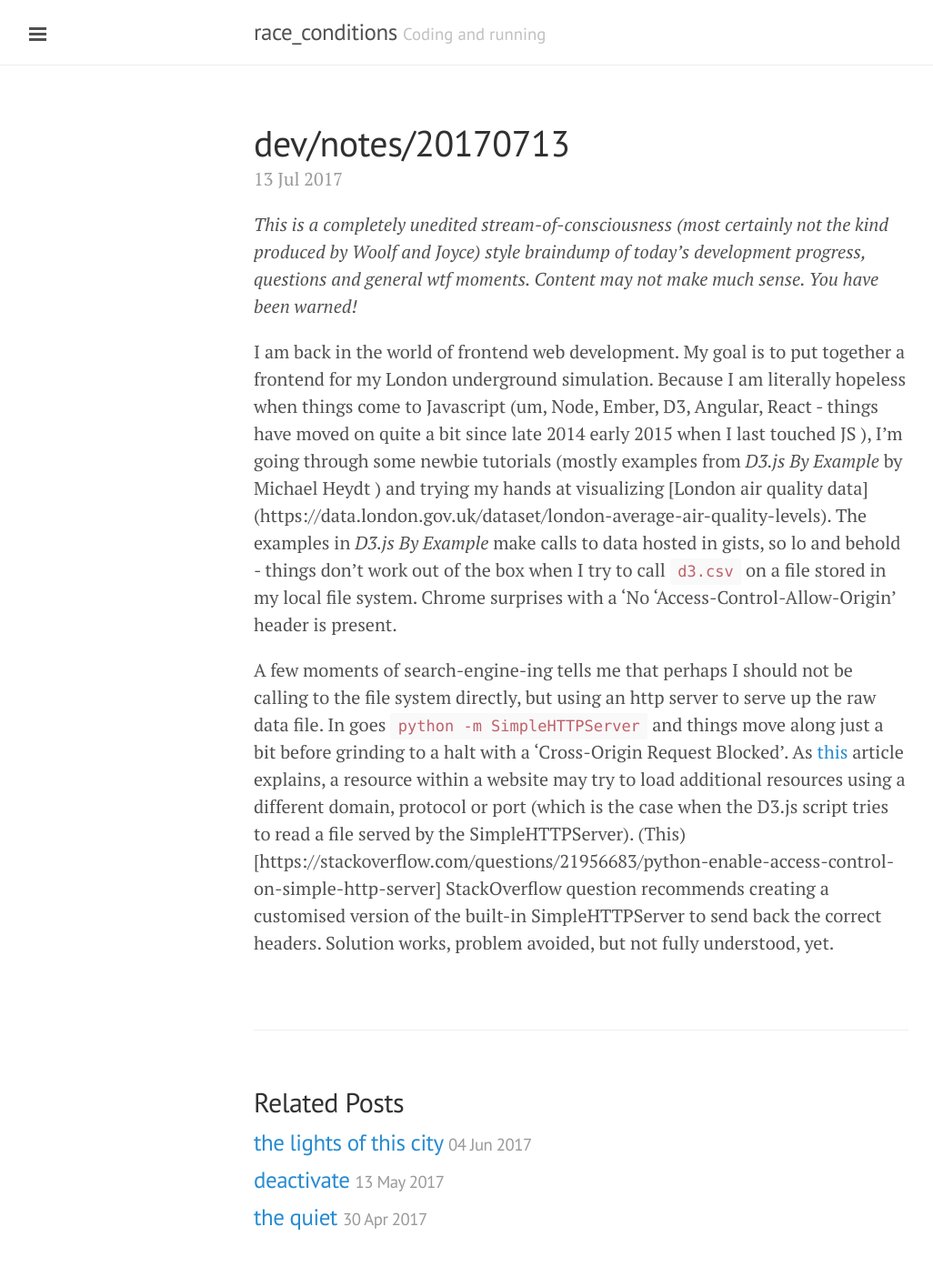
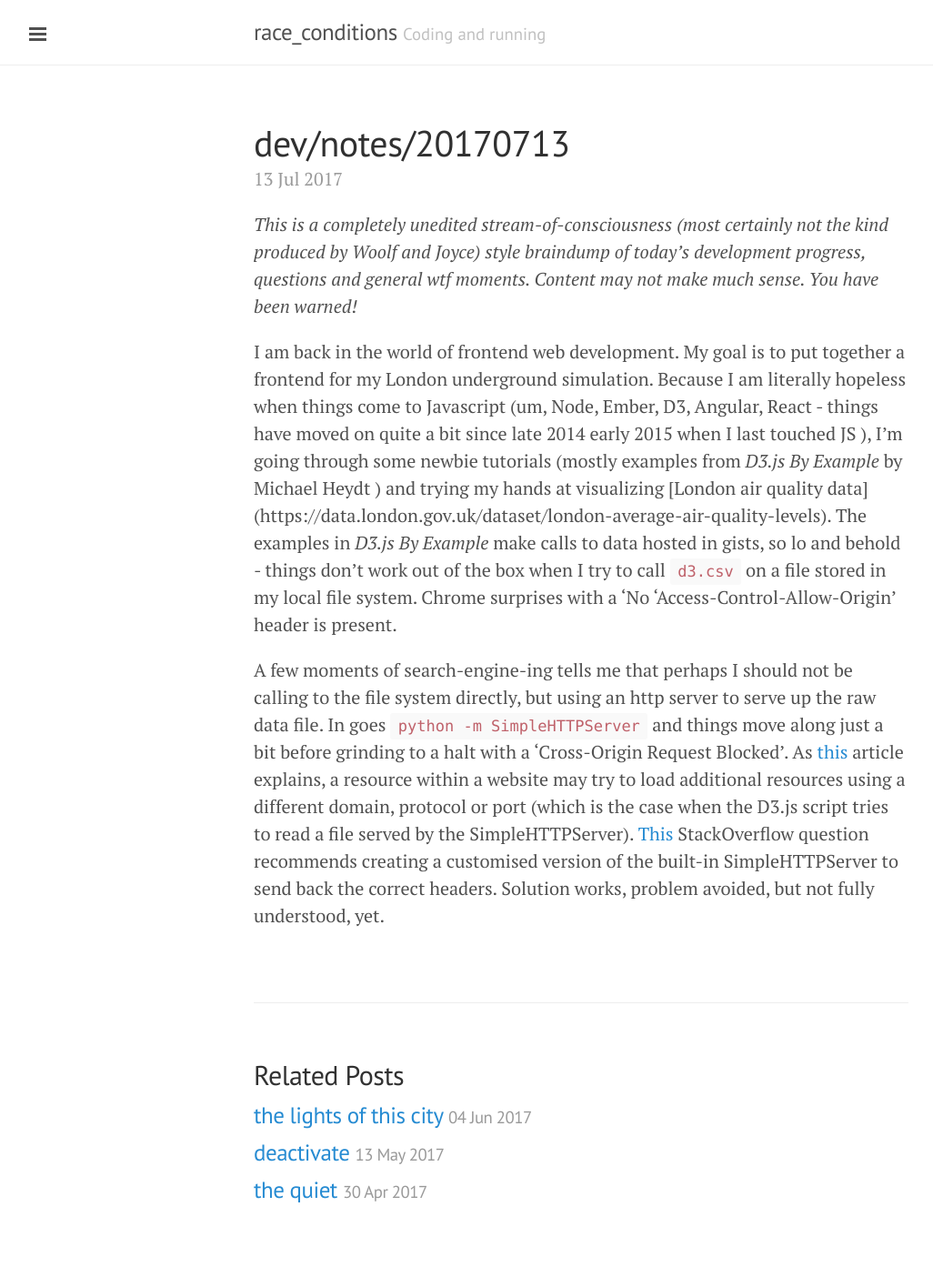
Before and after one commit to Winterflower/winterflower.github.io, a Jekyll site: the page built from _posts/2017-07-13-dev-notes-20170713.md, in a window 1280 px wide. Shown: the whole page at 91% size, without its empty margins (1-1027 px from the left). Built offline with Jekyll 4.4.1, drawn with Linux system fonts in a browser that asks for light colours; Markdown is read by kramdown in place of the engine named in the settings; after the commit the page ends 1385 px from its top, so only the background shows below that.

Commit message:
Fixing minor issue with link

```diff
--- a/_posts/2017-07-13-dev-notes-20170713.md
+++ b/_posts/2017-07-13-dev-notes-20170713.md
@@ -24,6 +24,6 @@ raw data file. In goes ``python -m SimpleHTTPServer`` and things move along
 just a bit before grinding to a halt with a 'Cross-Origin Request Blocked'.
 As [this](https://developer.mozilla.org/en-US/docs/Web/HTTP/Access_control_CORS)
 article explains, a resource within a website may try to load additional resources
-using a different domain, protocol or port (which is the case when the D3.js script tries to read a file served by the SimpleHTTPServer). (This)[https://stackoverflow.com/questions/21956683/python-enable-access-control-on-simple-http-server] StackOverflow question recommends creating a customised version
+using a different domain, protocol or port (which is the case when the D3.js script tries to read a file served by the SimpleHTTPServer). [This](https://stackoverflow.com/questions/21956683/python-enable-access-control-on-simple-http-server) StackOverflow question recommends creating a customised version
 of the built-in SimpleHTTPServer to send back the correct headers.
 Solution works, problem avoided, but not fully understood, yet.
```
